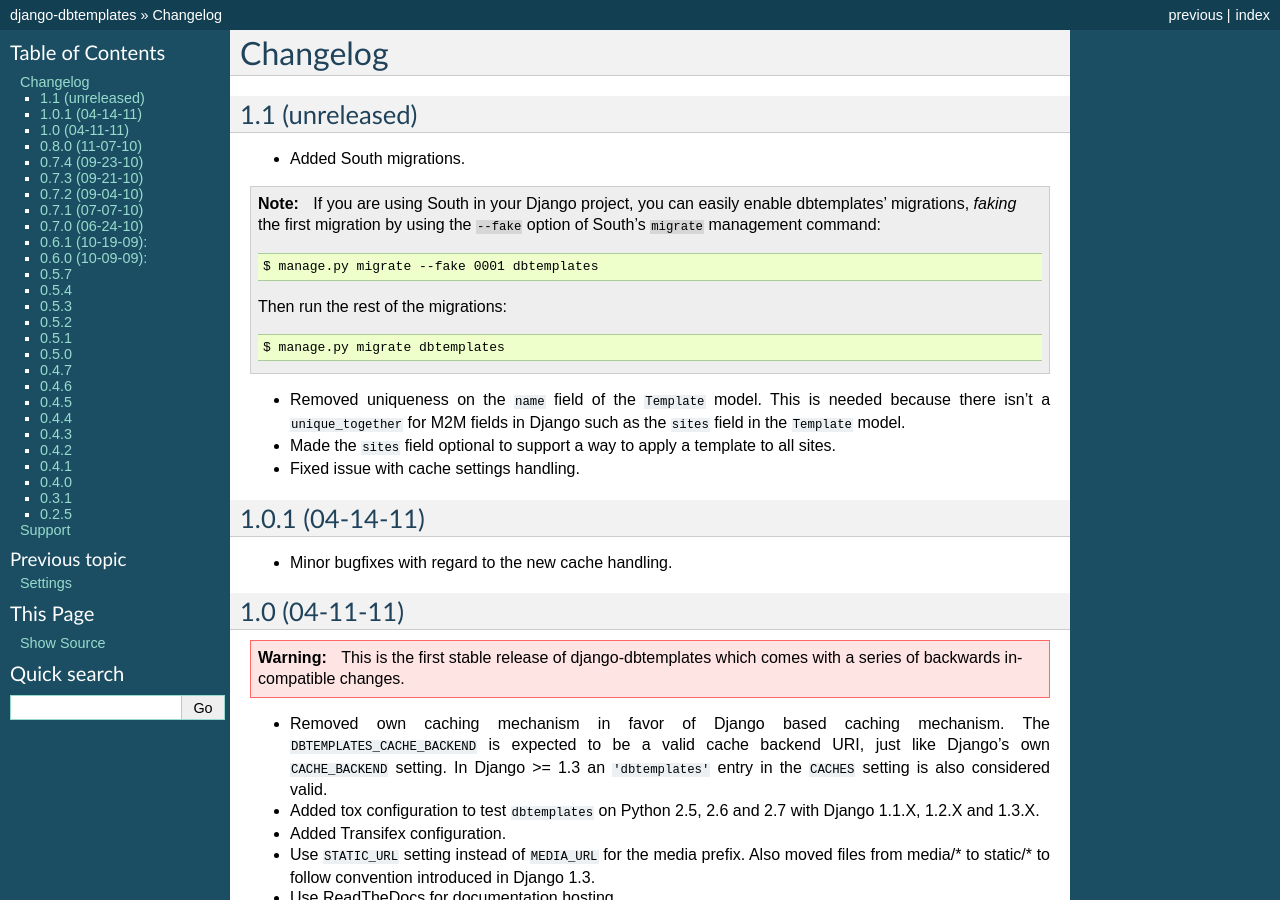
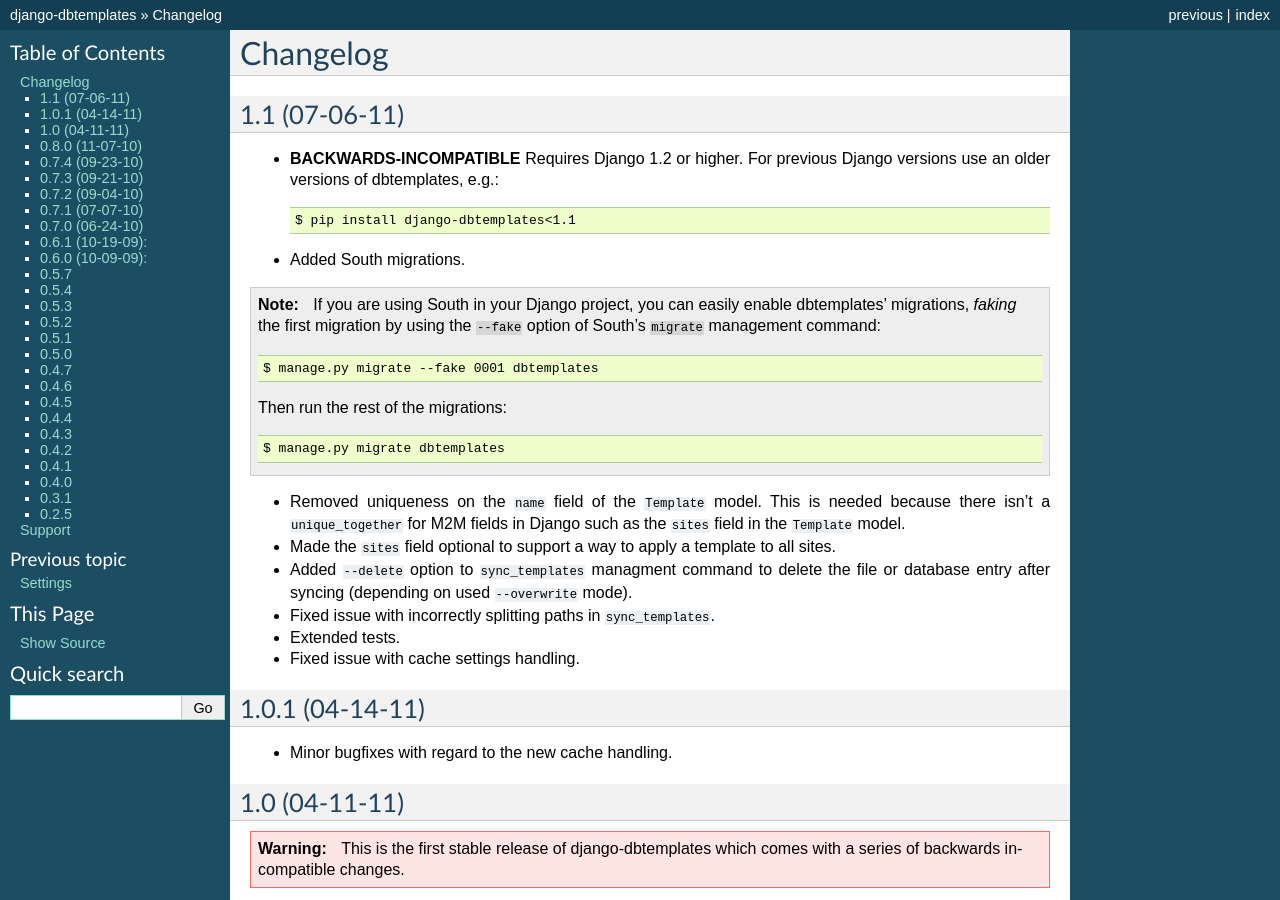
Before and after one commit to jazzband/django-dbtemplates, a Sphinx documentation site: the page built from docs/changelog.txt, in a window 1280 px wide and 900 px high. Built offline with Sphinx 7.4.7, drawn with Linux system fonts in a browser that asks for light colours.

Commit message:
Prepared changelog for release.

```diff
--- a/docs/changelog.txt
+++ b/docs/changelog.txt
@@ -1,8 +1,13 @@
 Changelog
 =========
 
-1.1 (unreleased)
-----------------
+1.1 (07-06-11)
+--------------
+
+* **BACKWARDS-INCOMPATIBLE** Requires Django 1.2 or higher.
+  For previous Django versions use an older versions of dbtemplates, e.g.::
+
+      $ pip install django-dbtemplates<1.1
 
 * Added South migrations.
 
@@ -24,6 +29,14 @@
 
 * Made the ``sites`` field optional to support a way to apply a template to
   all sites.
+
+* Added ``--delete`` option to ``sync_templates`` managment command to delete
+  the file or database entry after syncing (depending on used ``--overwrite``
+  mode).
+
+* Fixed issue with incorrectly splitting paths in ``sync_templates``.
+
+* Extended tests.
 
 * Fixed issue with cache settings handling.
 
```
